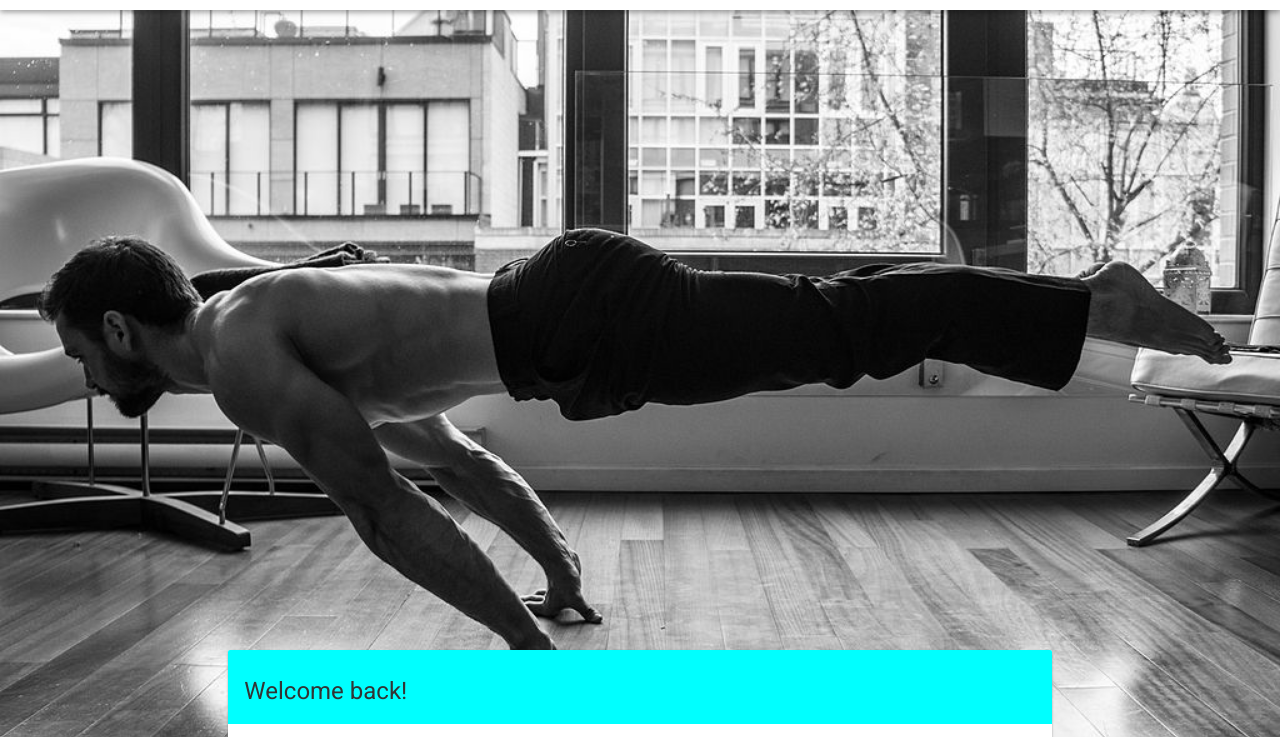
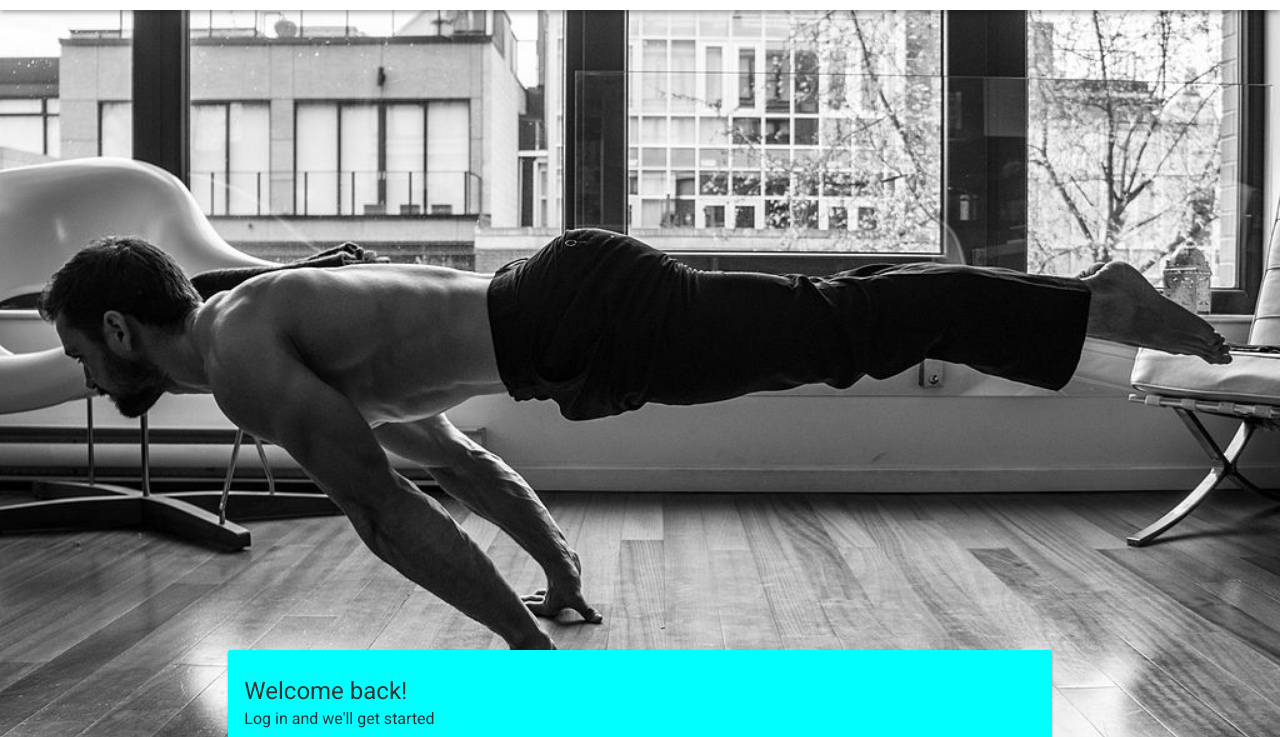
Before and after one commit to tiranno/coach_watson, a plain HTML site: page templates/about.html in a window 1280 px wide. Shown: the part 54-791 px from the top of the page. Drawn offline with Linux system fonts and the light colour scheme.

Commit message:
Module for ui js

```diff
--- a/templates/about.html
+++ b/templates/about.html
@@ -49,6 +49,9 @@
             <div class="card-heading">
               <div class="title">
                 Welcome back!
+                <div class="subtitle">
+                  Log in and we'll get started
+                </div>
               </div>
             </div>
             <div class="card-body">
```
